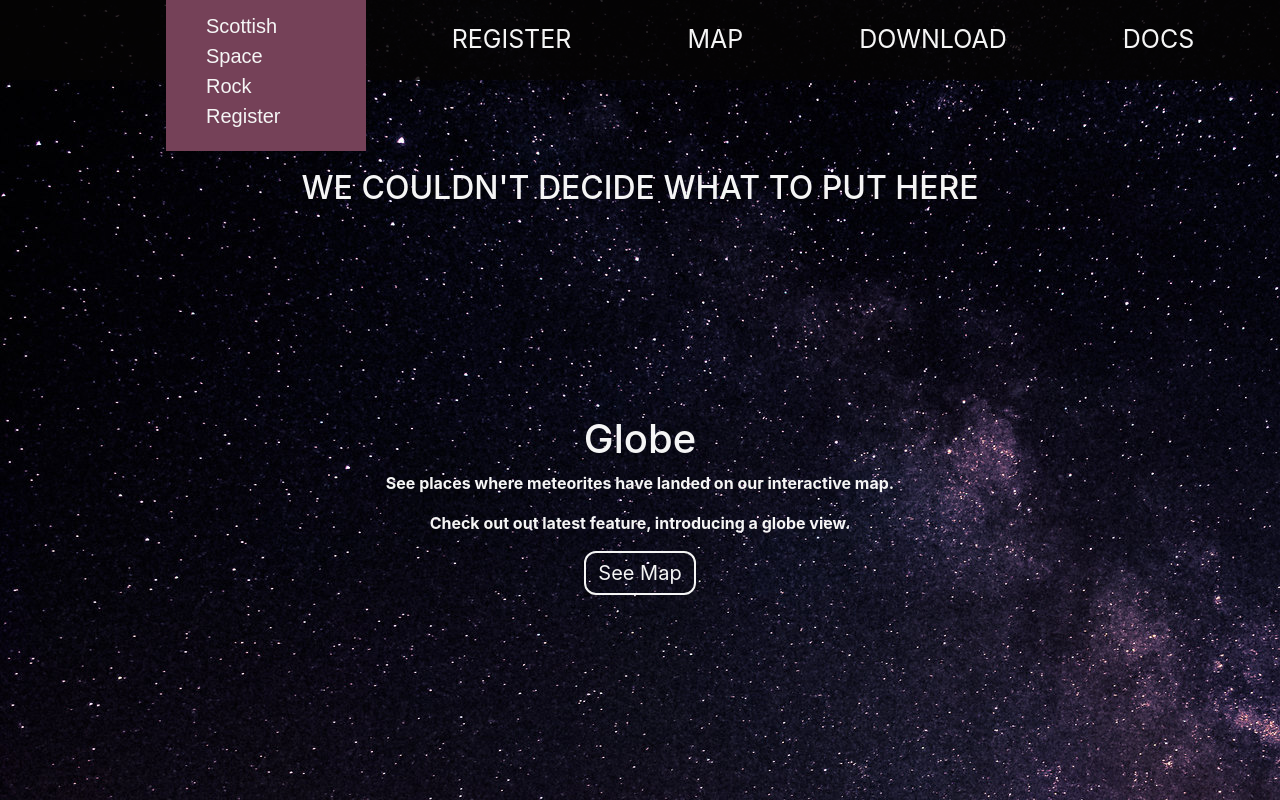
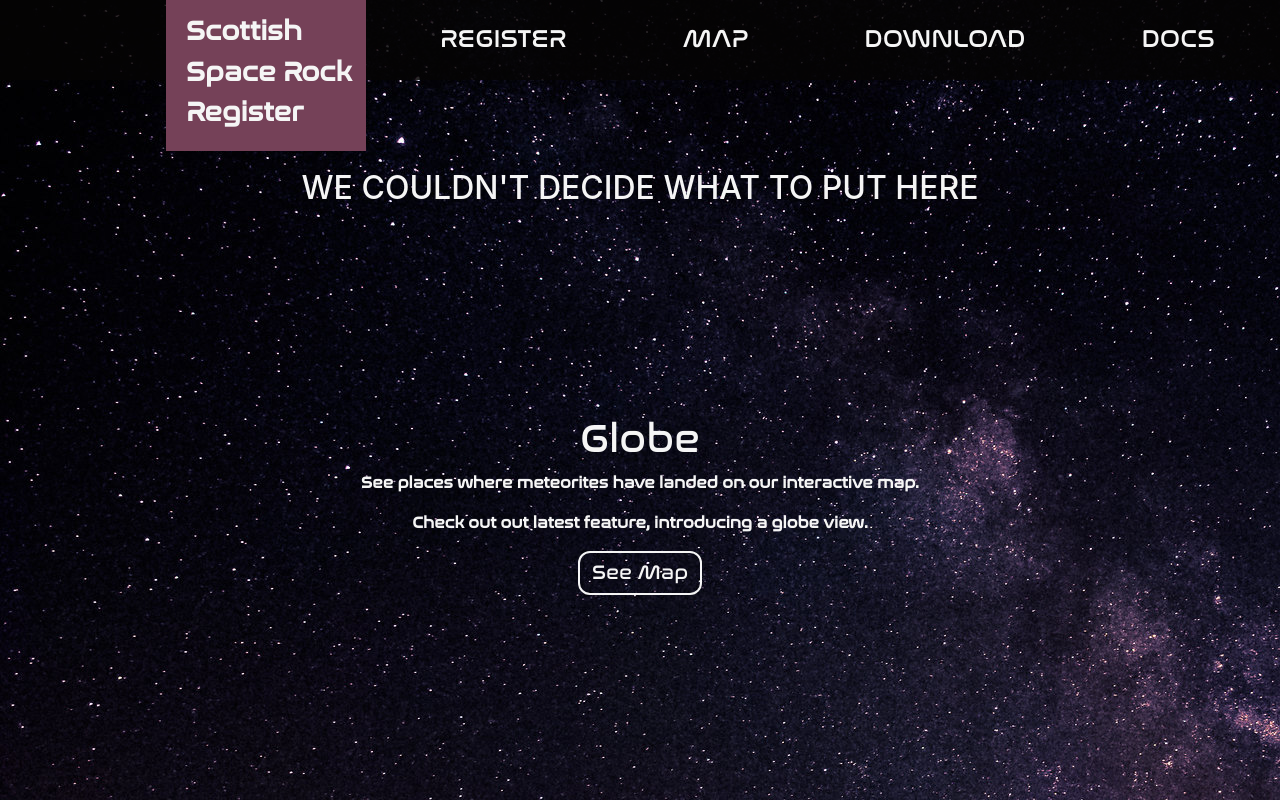
Before and after one commit to Jbenav200/ssrr, a Django app: page / in a window 1280 px wide. Run offline with Django 3.2, Linux system fonts and the light colour scheme; some libraries are stand-ins or nearby versions.

Commit message:
navbar style + font

```diff
--- a/registry/templates/base.html
+++ b/registry/templates/base.html
@@ -22,7 +22,7 @@
     </head>
     <body class="bg-space">
         <nav class="navbar navbar-expand-lg bg-nav-black">
-            <a class="navbar-brand text-whites" href="/">Scottish<br/>Space<br/>Rock<br/>Register</a>
+            <a class="navbar-brand text-whites" href="/"><p class="SSRR">Scottish<br/>Space Rock<br/>Register</p></a>
             <button class="navbar-toggler" type="button" data-toggle="collapse" data-target="#navbarNavAltMarkup" aria-controls="navbarNavAltMarkup" aria-expanded="false" aria-label="Toggle navigation">
                 <span class="navbar-toggler-icon"></span>
             </button>
--- a/static/css/style.css
+++ b/static/css/style.css
@@ -16,6 +16,13 @@
 
 .text-whites{
     color:whitesmoke;
+    font-family: 'nasa', Nasalization-rg;
+}
+
+.SSRR{
+    color:whitesmoke;
+    font-family: 'nasa', Nasalization-rg;
+    font-size: 27px;
 }
 
 a.nav-item:hover{
@@ -188,7 +195,7 @@
 .navbar-brand{
     width:200px;
     margin-left:150px;
-    padding: 20px 20px 20px 40px;
+    padding: 20px 20px 40px 20px !important;
     background-color:#754158;
     margin-top:5%;
     font-size:20px;
@@ -335,3 +342,8 @@
 .red{
     background:#a1a422;
 }
+
+@font-face {
+    font-family: nasa;
+    src: url('../fonts/nasalization-rg.ttf');
+}
--- a/tracker/templates/partials/_mapnav.html
+++ b/tracker/templates/partials/_mapnav.html
@@ -10,7 +10,7 @@
     </button>
 </div>
 <nav class="navbar navbar-expand-lg bg-nav-black nav-map">
-    <a class="navbar-brand text-whites" href="/">Scottish<br/>Space Rock<br/>Register</a>
+    <a class="navbar-brand text-whites" href="/"><p class="SSRR">Scottish<br/>Space Rock<br/>Register</p></a>
     <button class="navbar-toggler" type="button" data-toggle="collapse" data-target="#navbarNavAltMarkup" aria-controls="navbarNavAltMarkup" aria-expanded="false" aria-label="Toggle navigation">
         <span class="navbar-toggler-icon"></span>
     </button>
```
